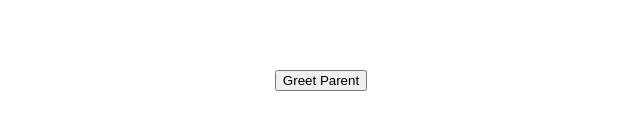
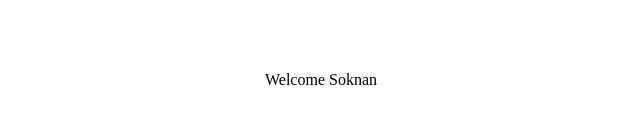
Before and after one commit to soknanprogramming/React-js, a React (Create React App) app: page / in a window 1280 px wide. Shown: the part 328-458 px from the top of the page, without its empty margins (319-959 px from the left). Built offline with nearby package versions, Linux system fonts and the light colour scheme.

Commit message:
Conditional Rendering

```diff
--- a/src/App.js
+++ b/src/App.js
@@ -8,14 +8,15 @@
 // import ClassClick from './components/ClassClick';
 // import EventBind from './components/EventBind';
 import styles from './App.module.css';
-import ParentComponent from './components/ParentComponent';
+// import ParentComponent from './components/ParentComponent';
+import UserGreeting from './components/UserGreeting';
 
 class App extends Component{
   render(){
     // console.log("API KEY:", process.env.REACT_APP_API_KEY);
     return (
       <div className={styles.App}>
-        <ParentComponent />
+        <UserGreeting/>
       </div>
     )
   }
--- /dev/null
+++ b/src/components/UserGreeting.js
@@ -0,0 +1,49 @@
+import React, { Component } from 'react'
+
+class UserGreeting extends Component {
+    constructor(props){
+        super(props);
+        this.state = {
+            isLoggedIn: true
+        }
+    }
+  render() {
+    // Way 1
+    /*
+    if(this.state.isLoggedIn){
+        return (
+            <div>
+                Welcome Vishwas
+            </div>
+        )
+    }
+    else{
+        return (
+            <div>
+                Welcome Guest
+            </div>
+        )
+    }
+    */
+   // Way 2
+   /*
+   let message
+   if(this.state.isLoggedIn){
+    message = <div>Welcome Vishwas</div>
+   }
+   else{
+    message = <div>Welcome Guest</div>
+   }
+   console.log(message);
+   return <div>{message}</div>;
+  }
+   */
+  //Way 3
+  // return this.state.isLoggedIn ? (<div>Welcome Vishwas</div>) : (<div>Welcome Guest</div>);
+  //Way 4
+  // when isLoggedIn false is return nothing
+  return this.state.isLoggedIn && <div>Welcome Soknan</div>;
+  }
+}
+
+export default UserGreeting
```
